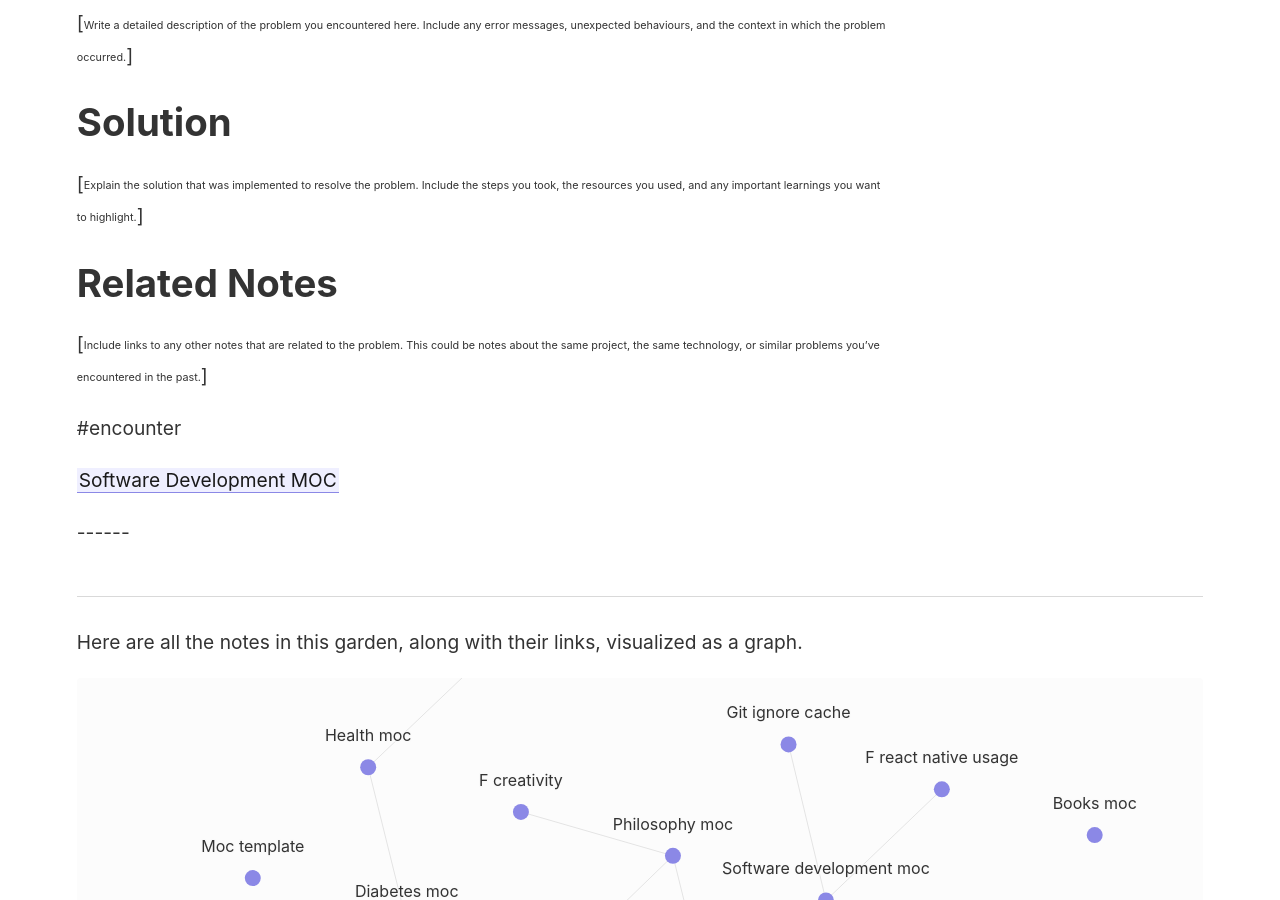
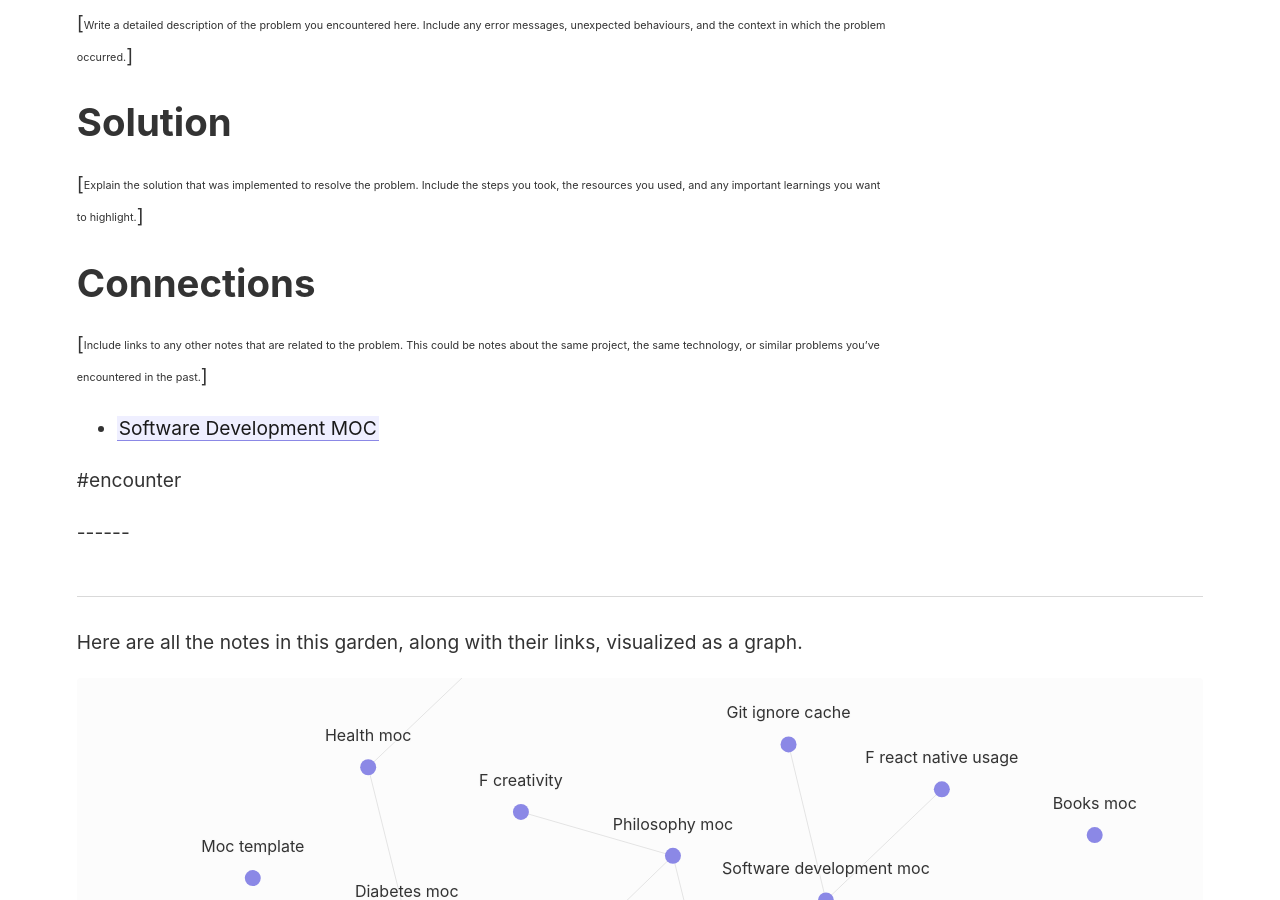
Before and after one commit to TM2611/digital-garden, a Jekyll site: the page built from _notes/Templates/Dev Encounter Template.md, in a window 1280 px wide and 900 px high, scrolled down 396 px. Built offline with Jekyll 4.4.1, drawn with Linux system fonts in a browser that asks for light colours.

Commit message:
update dev encounter template

```diff
--- a/_notes/Templates/Dev Encounter Template.md
+++ b/_notes/Templates/Dev Encounter Template.md
@@ -12,11 +12,10 @@ Created: <% tp.file.creation_date("dddd Do MMMM YYYY HH:mm:ss") %>
 
 
 
-# Related Notes
+# Connections
 [<sub><sup>Include links to any other notes that are related to the problem. This could be notes about the same project, the same technology, or similar problems you've encountered in the past.</sup></sub>]
+
+- [[Software Development MOC]]
 
 
  #encounter
-
-
-[[Software Development MOC]]
```
